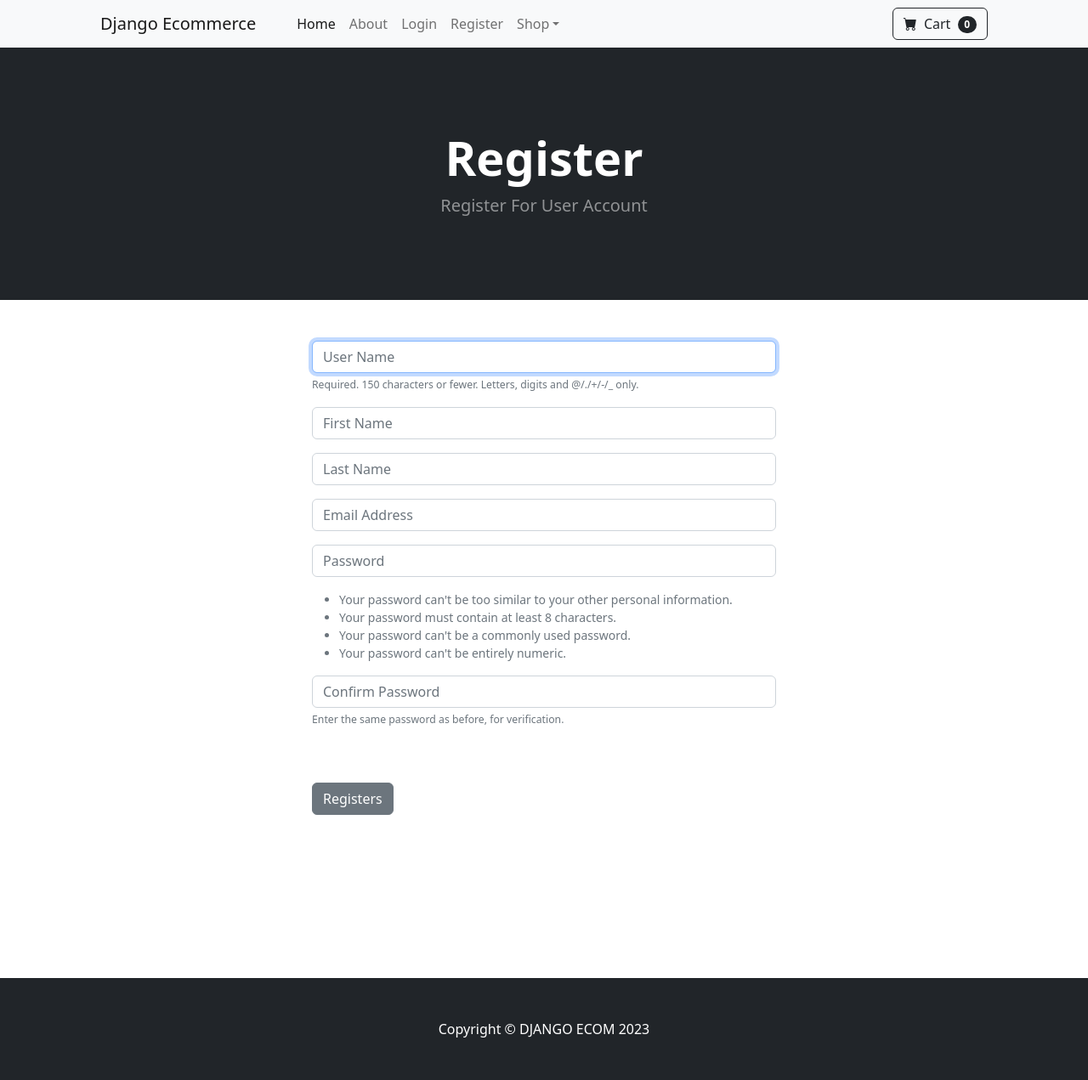
After one commit to abdullah956/dj-pricye, a Django app: page /register/ in a window 1280 px wide. The commit adds this page. Shown: the whole page at 85% size. Run offline with Django 5.2, Linux system fonts and the light colour scheme; some libraries are stand-ins or nearby versions.

Commit message:
worked on register

```diff
--- /dev/null
+++ b/ecom/store/forms.py
@@ -0,0 +1,31 @@
+from django.contrib.auth.models import User
+from django.contrib.auth.forms import UserCreationForm
+from django import forms
+
+
+class SignUpForm(UserCreationForm):
+	email = forms.EmailField(label="", widget=forms.TextInput(attrs={'class':'form-control', 'placeholder':'Email Address'}))
+	first_name = forms.CharField(label="", max_length=100, widget=forms.TextInput(attrs={'class':'form-control', 'placeholder':'First Name'}))
+	last_name = forms.CharField(label="", max_length=100, widget=forms.TextInput(attrs={'class':'form-control', 'placeholder':'Last Name'}))
+
+	class Meta:
+		model = User
+		fields = ('username', 'first_name', 'last_name', 'email', 'password1', 'password2')
+
+	def __init__(self, *args, **kwargs):
+		super(SignUpForm, self).__init__(*args, **kwargs)
+
+		self.fields['username'].widget.attrs['class'] = 'form-control'
+		self.fields['username'].widget.attrs['placeholder'] = 'User Name'
+		self.fields['username'].label = ''
+		self.fields['username'].help_text = '<span class="form-text text-muted"><small>Required. 150 characters or fewer. Letters, digits and @/./+/-/_ only.</small></span>'
+
+		self.fields['password1'].widget.attrs['class'] = 'form-control'
+		self.fields['password1'].widget.attrs['placeholder'] = 'Password'
+		self.fields['password1'].label = ''
+		self.fields['password1'].help_text = '<ul class="form-text text-muted small"><li>Your password can\'t be too similar to your other personal information.</li><li>Your password must contain at least 8 characters.</li><li>Your password can\'t be a commonly used password.</li><li>Your password can\'t be entirely numeric.</li></ul>'
+
+		self.fields['password2'].widget.attrs['class'] = 'form-control'
+		self.fields['password2'].widget.attrs['placeholder'] = 'Confirm Password'
+		self.fields['password2'].label = ''
+		self.fields['password2'].help_text = '<span class="form-text text-muted"><small>Enter the same password as before, for verification.</small></span>'
--- a/ecom/store/templates/navbar.html
+++ b/ecom/store/templates/navbar.html
@@ -31,6 +31,9 @@
         <li class="nav-item">
           <a class="nav-link" href="{% url 'login'%}">Login</a>
         </li>
+        <li class="nav-item">
+          <a class="nav-link" href="{% url 'register'%}">Register</a>
+        </li>
         {%endif%}
         <li class="nav-item dropdown">
           <a
--- /dev/null
+++ b/ecom/store/templates/register.html
@@ -0,0 +1,25 @@
+{%extends 'base.html'%}{%block content%}
+<!-- Header-->
+<header class="bg-dark py-5">
+  <div class="container px-4 px-lg-5 my-5">
+    <div class="text-center text-white">
+      <h1 class="display-4 fw-bolder">Register</h1>
+      <p class="lead fw-normal text-white-50 mb-0">Register For User Account</p>
+    </div>
+  </div>
+</header>
+<div class="container">
+  <div class="row">
+    <div class="col-md-6 offset-md-3">
+      <br /><br />
+      <form method="POST" action="{%url 'register'%}">
+        {%csrf_token%} {{form.as_p}}
+        <br /><br />
+        <button type="submit" class="btn btn-secondary">Registers</button>
+      </form>
+      <br /><br />
+      <br /><br /><br /><br /><br /><br />
+    </div>
+  </div>
+</div>
+{%endblock%}
--- a/ecom/store/urls.py
+++ b/ecom/store/urls.py
@@ -8,4 +8,5 @@ urlpatterns = [
     # for each page u need template  view and url
     path('login/',views.login_user,name='login'),
     path('logout/',views.logout_user,name='logout'),
+    path('register/',views.register_user,name='register'),
 ]
--- a/ecom/store/views.py
+++ b/ecom/store/views.py
@@ -2,6 +2,11 @@ from django.shortcuts import render, redirect
 from .models import Product
 from django.contrib.auth import authenticate,login,logout
 from django.contrib import messages
+from django.contrib.auth.models import User
+from django.contrib.auth.forms import UserCreationForm
+from django import forms
+from .forms import SignUpForm
+
 def home(request) :
     products = Product.objects.all()
     return render(request,'home.html',{'products':products})
@@ -27,3 +32,23 @@ def logout_user(request) :
     logout(request)
     messages.success(request,("You have been Logged out!"))
     return redirect('home')
+
+
+def register_user(request):
+	form = SignUpForm() #form object from views
+	if request.method == "POST": # if they actually filled form
+		form = SignUpForm(request.POST) # add the data
+		if form.is_valid(): # if form field are filled correctly
+			form.save() #save
+			username = form.cleaned_data['username'] #clean
+			password = form.cleaned_data['password1']
+			# log in user
+			user = authenticate(username=username, password=password)
+			login(request, user)
+			messages.success(request, ("You Have Registered Successfully!"))
+			return redirect('home')
+		else: #if the form data is not filled correctly
+			messages.success(request, ("Error Try Again!"))
+			return redirect('register')
+	else:
+		return render(request, 'register.html', {'form':form})
```
Also changed, not shown: ecom/db.sqlite3.
